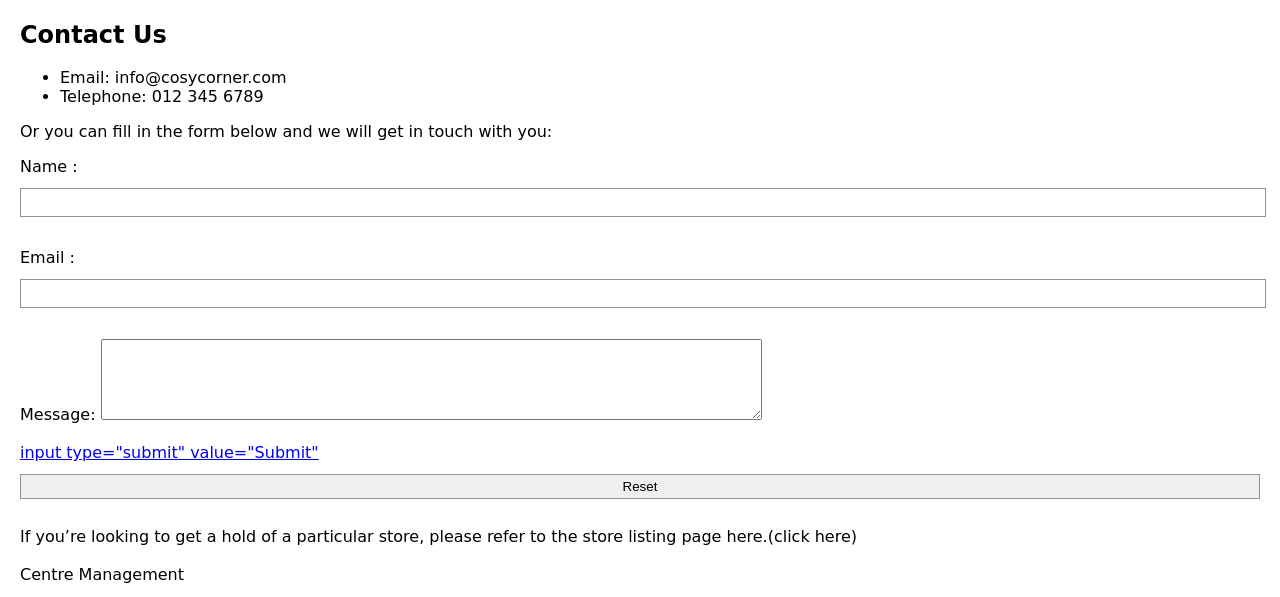
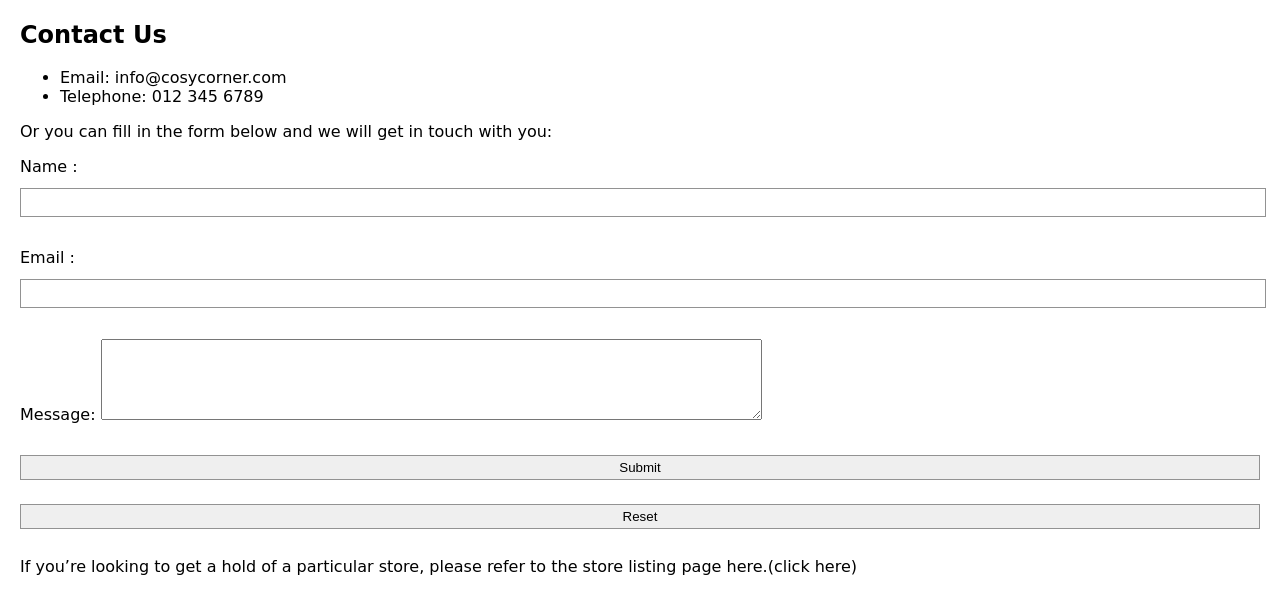
Before and after one commit to thembekamathonsi95-ITvarsity/Module-2-Assessment-2, a plain HTML site: page contact.html in a window 1280 px wide. Shown: the part 154-751 px from the top of the page. Drawn offline with Linux system fonts and the light colour scheme.

Commit message:
Update contact.html

```diff
--- a/contact.html
+++ b/contact.html
@@ -27,7 +27,7 @@
                     Name     : <input type="text" /><br/><br/>
                     Email     : <input type="email" /><br/><br/>
                     Message: <textarea cols="80" rows="5"></textarea><br/><br/>
-                    <a href="message-recieved.html">input type="submit" value="Submit" </a>
+                    <a href="message-recieved.html"><input type="submit" value="Submit"/></a>
                     <input type="reset" value="Reset" />
                 </form>
 
```
